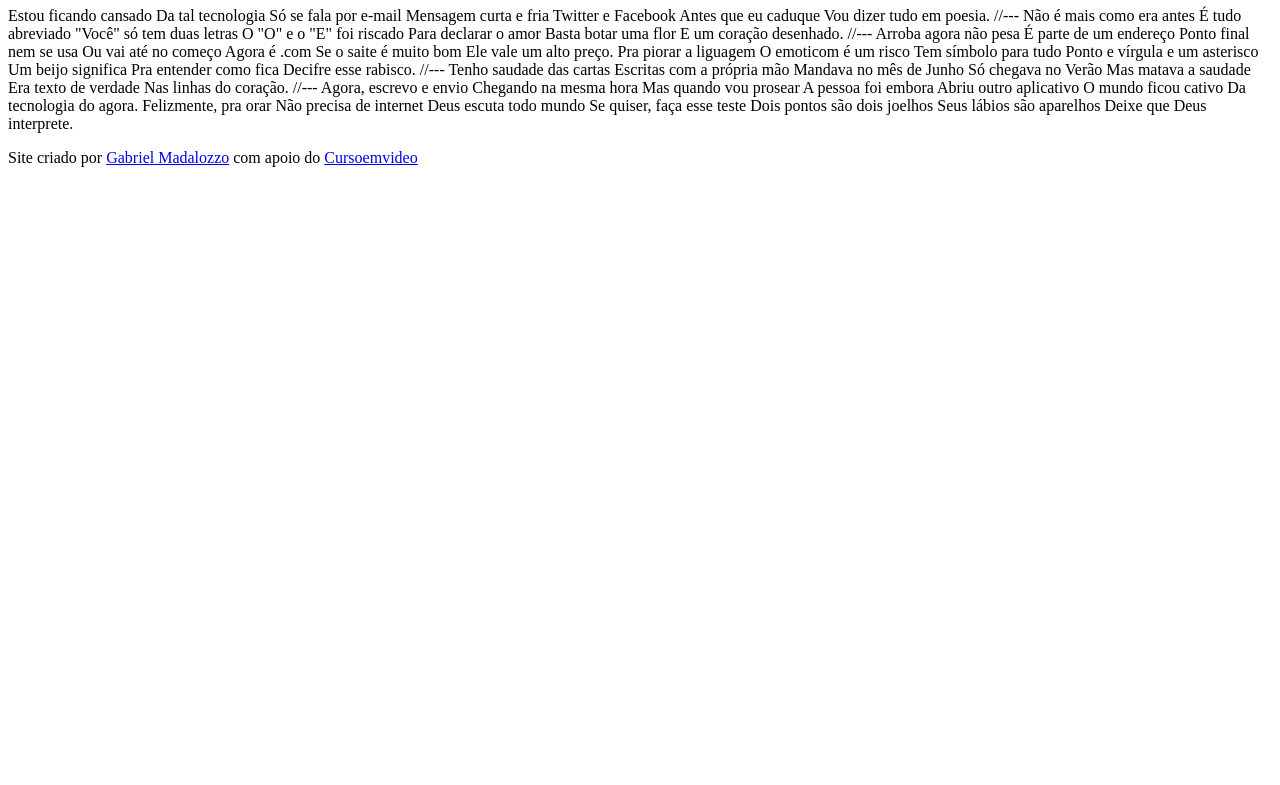
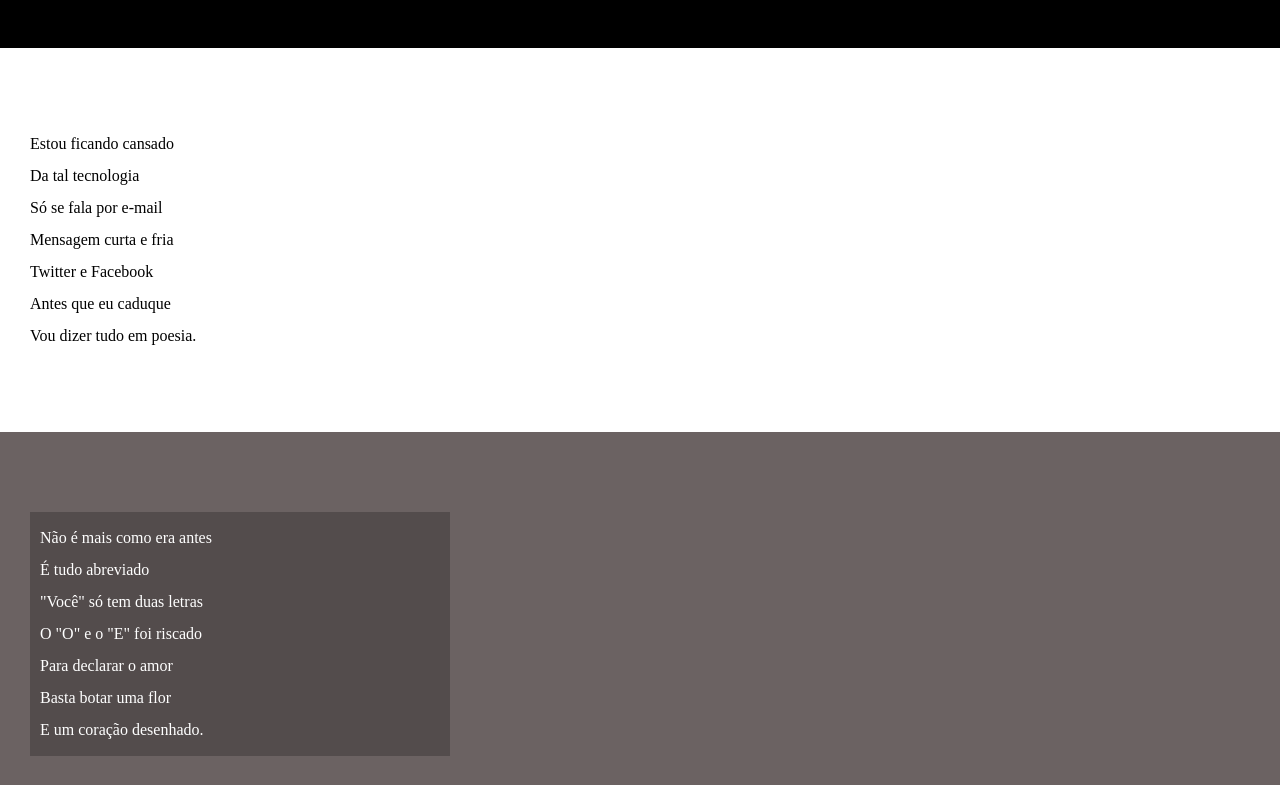
Before and after one commit to GabrielMadalozzo/HTML-CSS, a plain HTML site: page modulo-3/desafio 12/index.html in a window 1280 px wide. Shown: the part 107-892 px from the top of the page. Before the commit the page ends 800 px from the top, so only its background shows below. Drawn offline with Linux system fonts and the light colour scheme.

Commit message:
Atualizei estilos

```diff
--- /dev/null
+++ b/modulo-3/desafio 12/estilo/style.css
@@ -0,0 +1,70 @@
+@charset "UTF-8";
+
+* {
+    margin: 0px;
+    padding: 0px;
+}
+
+html, body {
+    min-height: 100vh;
+    background-color: darkgrey;
+}
+
+header {
+    background-color: black;
+    color: white;
+    text-align: center;
+}
+
+header h1 {
+    padding-top: 50px;
+    font-variant: small-caps;
+}
+
+header p {
+    padding-bottom: 50px;
+}
+
+a {
+    color:white;
+    text-decoration: none;
+    font-weight: bolder;
+}
+
+a:hover {
+    text-decoration: underline;
+}
+
+section {
+    padding-top: 10vh;
+    padding-bottom: 10vh;
+    line-height: 2em;
+    padding-left: 30px;
+}
+
+section.normal {
+    background-color: white;
+    color: black;
+}
+
+section.imagem {
+    background-color: rgb(107, 98, 98);
+    color: white;
+}
+
+section.imagem p {
+    background-color: rgba(0, 0, 0, 0.226);
+    padding: 10px;
+    width: 400px;
+}
+
+footer {
+    text-align: center;
+    background-color: black;
+    color: white;
+    padding: 10px;
+}
+
+footer p {
+    font-size: 0.9em;
+}
--- a/modulo-3/desafio 12/index.html
+++ b/modulo-3/desafio 12/index.html
@@ -4,71 +4,96 @@
     <meta charset="UTF-8">
     <meta name="viewport" content="width=device-width, initial-scale=1.0">
     <title>Cordeu Moderno</title>
+    <link rel="stylesheet" href="estilo/style.css">
 </head>
 <body>
 
     <header>
 
         <h1>Cordel Moderno</h1>
-        <p><a href="https://www.recantodasletras.com.br/poesias/3186743" target="_blank">Por Milton Duarte</a></p>
+        <p>Por <a href="https://www.recantodasletras.com.br/poesias/3186743" target="_blank">Milton Duarte</a></p>
 
     </header>
 
     <main>
 
-        Estou ficando cansado
-        Da tal tecnologia
-        Só se fala por e-mail
-        Mensagem curta e fria
-        Twitter e Facebook
-        Antes que eu caduque
-        Vou dizer tudo em poesia.
-        //---
-        Não é mais como era antes
-        É tudo abreviado
-        "Você" só tem duas letras
-        O "O" e o "E" foi riscado
-        Para declarar o amor
-        Basta botar uma flor
-        E um coração desenhado.
-        //---
-        Arroba agora não pesa
-        É parte de um endereço
-        Ponto final nem se usa
-        Ou vai até no começo
-        Agora é .com
-        Se o saite é muito bom
-        Ele vale um alto preço.
-        Pra piorar a liguagem
-        O emoticom é um risco
-        Tem símbolo para tudo
-        Ponto e vírgula e um asterisco
-        Um beijo significa
-        Pra entender como fica
-        Decifre esse rabisco.
-        //---
-        Tenho saudade das cartas
-        Escritas com a própria mão
-        Mandava no mês de Junho
-        Só chegava no Verão
-        Mas matava a saudade
-        Era texto de verdade
-        Nas linhas do coração.
-        //---
-        Agora, escrevo e envio
-        Chegando na mesma hora
-        Mas quando vou prosear
-        A pessoa foi embora
-        Abriu outro aplicativo
-        O mundo ficou cativo
-        Da tecnologia do agora.
-        Felizmente, pra orar
-        Não precisa de internet
-        Deus escuta todo mundo
-        Se quiser, faça esse teste
-        Dois pontos são dois joelhos
-        Seus lábios são aparelhos
-        Deixe que Deus interprete.
+        <section class="normal">
+            <p>
+                Estou ficando cansado <br>
+                Da tal tecnologia <br>
+                Só se fala por e-mail <br>
+                Mensagem curta e fria <br>
+                Twitter e Facebook <br>
+                Antes que eu caduque <br>
+                Vou dizer tudo em poesia.
+            </p>
+        </section>
+
+        <section class="imagem">
+            <p>
+                Não é mais como era antes <br>
+                É tudo abreviado <br>
+                "Você" só tem duas letras <br>
+                O "O" e o "E" foi riscado <br>
+                Para declarar o amor <br>
+                Basta botar uma flor <br>
+                E um coração desenhado.
+            </p>
+        </section>
+
+        <section class="normal">
+            <p>
+                Arroba agora não pesa <br>
+                É parte de um endereço <br>
+                Ponto final nem se usa <br>
+                Ou vai até no começo <br>
+                Agora é .com <br>
+                Se o saite é muito bom <br>
+                Ele vale um alto preço. <br>
+            </p>
+            <p>
+                Pra piorar a liguagem <br>
+                O emoticom é um risco <br>
+                Tem símbolo para tudo <br>
+                Ponto e vírgula e um asterisco <br>
+                Um beijo significa <br>
+                Pra entender como fica <br>
+                Decifre esse rabisco.
+            </p>
+        </section>
+
+        <section class="imagem">
+            <p>
+                Tenho saudade das cartas <br>
+                Escritas com a própria mão <br>
+                Mandava no mês de Junho <br>
+                Só chegava no Verão <br>
+                Mas matava a saudade <br>
+                Era texto de verdade <br>
+                Nas linhas do coração.
+            </p>
+        </section>
+
+        <section class="normal">
+            <p>
+                Agora, escrevo e envio <br>
+                Chegando na mesma hora <br>
+                Mas quando vou prosear <br>
+                A pessoa foi embora <br>
+                Abriu outro aplicativo <br>
+                O mundo ficou cativo <br>
+                Da tecnologia do agora. <br>
+            </p>
+            <p>
+                Felizmente, pra orar <br>
+                Não precisa de internet <br>
+                Deus escuta todo mundo <br>
+                Se quiser, faça esse teste <br>
+                Dois pontos são dois joelhos <br>
+                Seus lábios são aparelhos <br>
+                Deixe que Deus interprete.
+            </p>
+        </section>
 
     </main>
 
```
